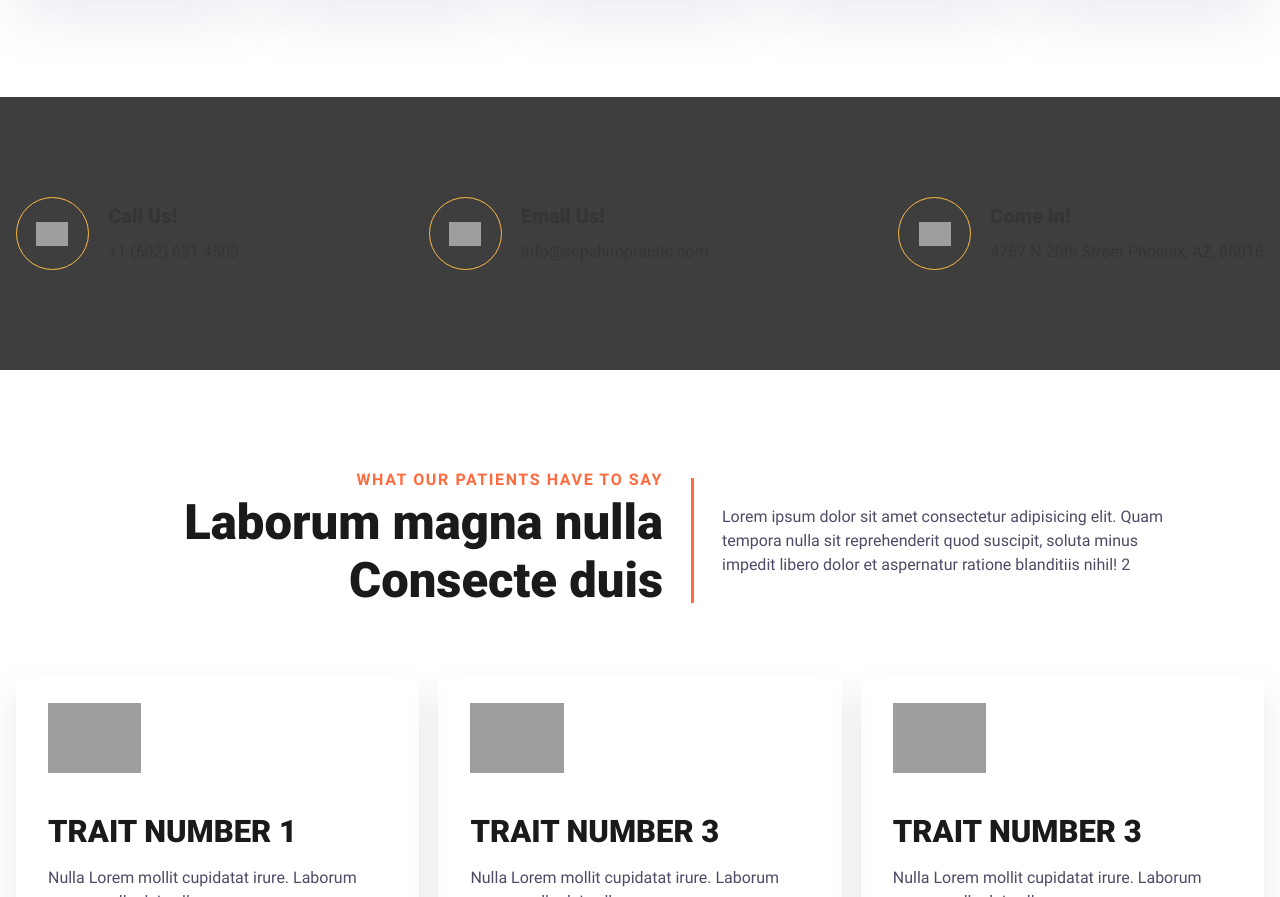
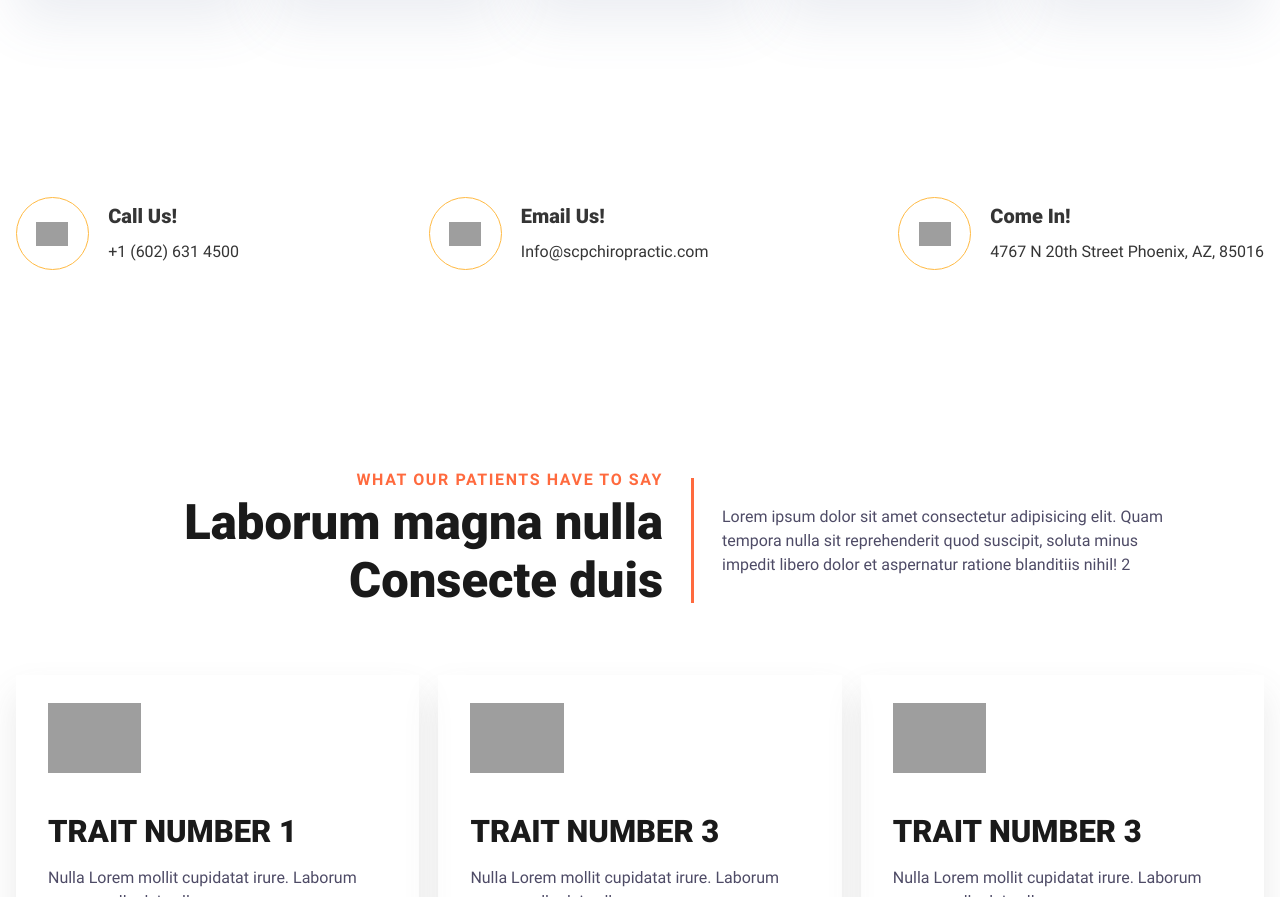
Before and after one commit to jorelhaggard/LESSTemplate, an Eleventy site: page src/index.html in a window 1280 px wide. Shown: the part 1201-2098 px from the top of the page. Built offline with nearby package versions, Linux system fonts and the light colour scheme; Eleventy itself is replaced by a stand-in of ours; files that its build step writes are made by us from their sources; grey boxes are pictures that could not be loaded.

Commit message:
bg color

```diff
--- a/src/assets/less/local.less
+++ b/src/assets/less/local.less
@@ -487,7 +487,7 @@
                 height: 100%;
                 width: 100%;
                 background: #1a1a1a;
-                opacity: 0.84;
+                opacity: 0.0;
                 top: 0;
                 left: 0;
                 z-index: 1;
```
